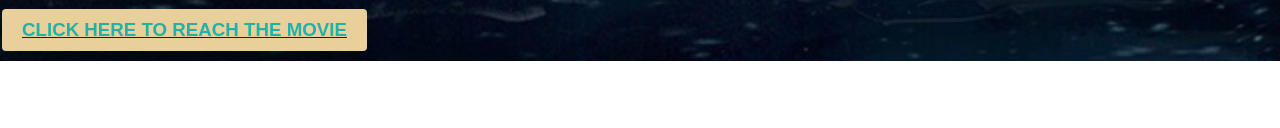
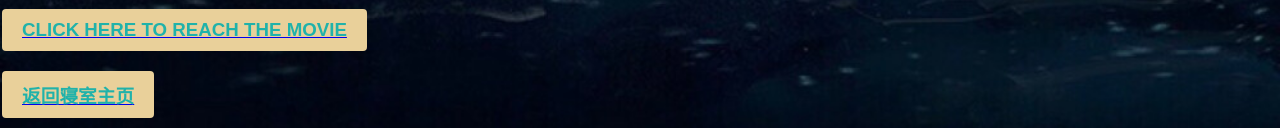
Before and after one commit to changxiabuluo/changxiabuluo.github.io, a plain HTML site: page index.html in a window 1280 px wide. Shown: the part 1486-1614 px from the top of the page. Before the commit the page ends 1547 px from the top, so only its background shows below. Drawn offline with Linux system fonts and the light colour scheme.

Commit message:
Update index.html

```diff
--- a/index.html
+++ b/index.html
@@ -119,6 +119,10 @@
     <div>
         <button id="change-color"><a href="https://v.qq.com/x/cover/qrcim9c1l5wzml8/l0020jesrh0.html" target="_blank"><font color=lightseagreen><h3>CLICK HERE TO REACH THE MOVIE</h3></font></a></button>
     </div>
+    <div>
+        <button id="change-color"><a href="https://dinggg001.github.io/312/" target="_blank"><font color=lightseagreen><h3>返回寝室主页</h3></font></a></button>
+    </div>
+
 
 </body>
 </html>
```
